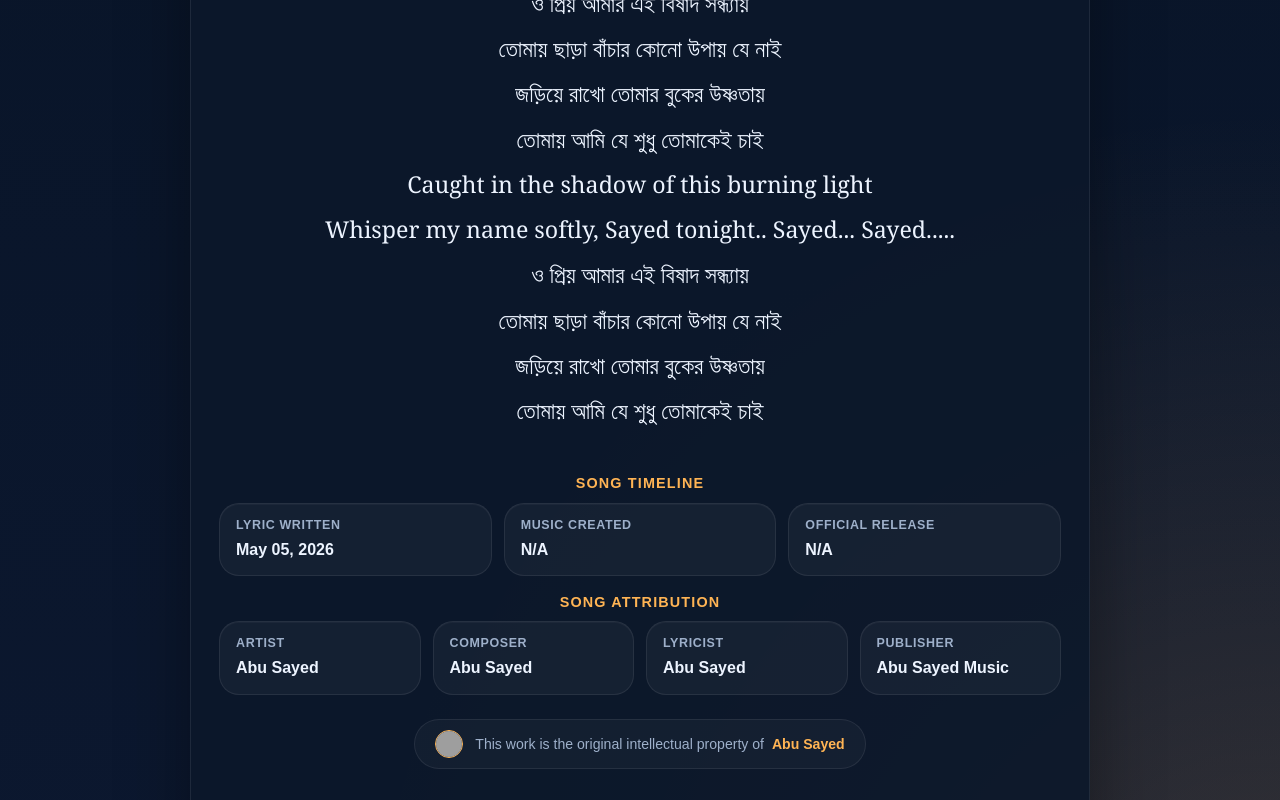
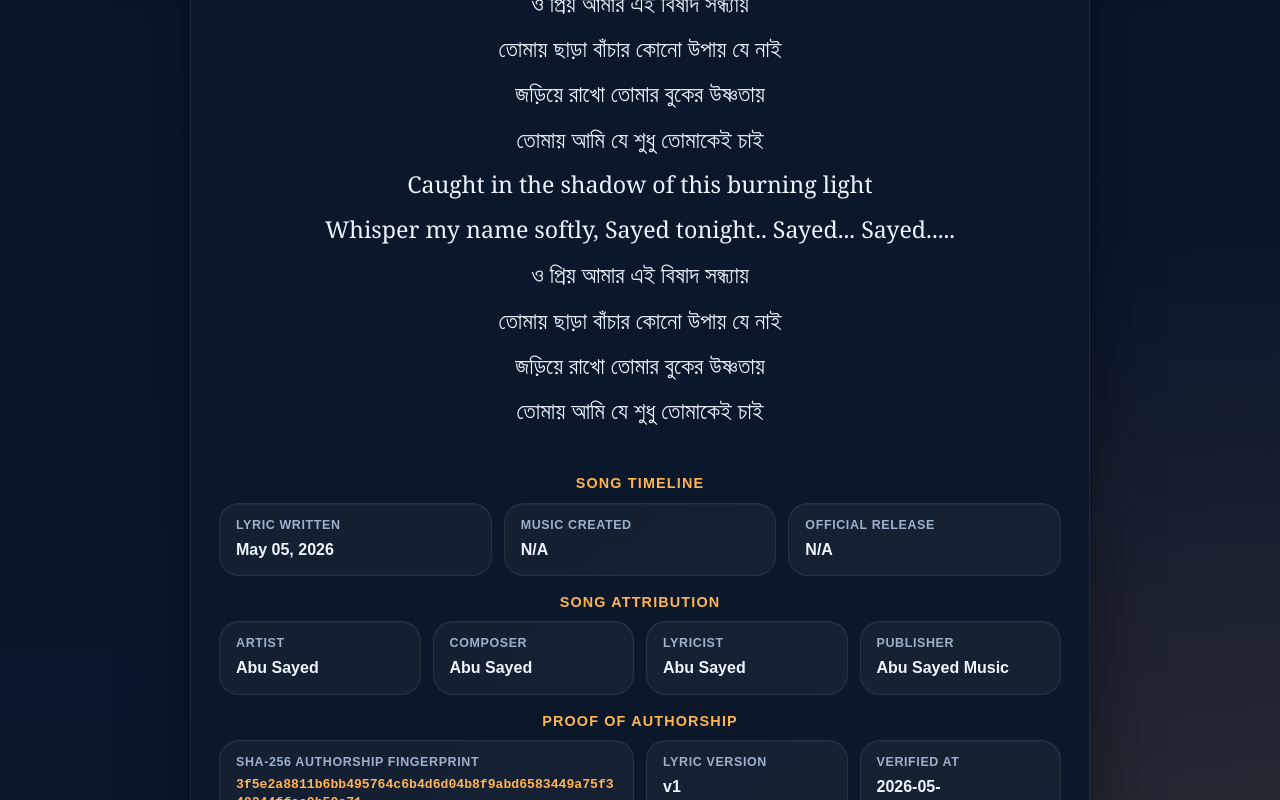
Before and after one commit to ImAbuSayed/bishad-shondhya, a plain HTML site: page index.html in a window 1280 px wide. Shown: the part 2000-2800 px from the top of the page. Drawn offline with Linux system fonts and the light colour scheme; grey boxes are pictures that could not be loaded.

Commit message:
feat: update song assets v1 with signed GPG commit [verified]

```diff
--- a/index.html
+++ b/index.html
@@ -537,7 +537,7 @@
 
         <div class="controls">
             <button class="btn-speak" id="speakBtn" title="Read the lyrics aloud"><span id="speakText">Read Aloud</span></button>
-            <a href="https://music.abusayed.com.bd/Licensing/?https://imabusayed.github.io/bishad-shondhya/" class="btn-license" title="Get licensing for this song" target="_blank">Get a Licensing Quote for Bishad Shondhya</a>
+            <a href="https://music.abusayed.com.bd/Licensing/?https://imabusayed.github.io/bishad-shondhya/" class="btn-license" title="Get licensing for this song" target="_blank">Get License For Bishad Shondhya</a>
 
         </div>
         <br>
@@ -612,6 +612,26 @@
             <div class="meta-card">
                 <span class="meta-label">Publisher</span>
                 <strong>Abu Sayed Music</strong>
+            </div>
+
+                </div>
+            </div>
+
+            <div class="details-block">
+                <div class="details-title">Proof of Authorship</div>
+                <div class="meta-grid">
+
+            <div class="meta-card" style="grid-column: span 2;">
+                <span class="meta-label">SHA-256 Authorship Fingerprint</span>
+                <strong style="word-break: break-all; font-family: monospace; font-size: 0.82rem; color: var(--accent);">3f5e2a8811b6bb495764c6b4d6d04b8f9abd6583449a75f340244ffee0b50c71</strong>
+            </div>
+            <div class="meta-card">
+                <span class="meta-label">Lyric Version</span>
+                <strong>v1</strong>
+            </div>
+            <div class="meta-card">
+                <span class="meta-label">Verified At</span>
+                <strong>2026-05-16T10:40:53.700267</strong>
             </div>
 
                 </div>
```
Also changed, not shown: excerpts/Bridge-Preview.txt (added), excerpts/Chorus-Preview.txt (added), excerpts/Hook-1-Preview.txt (added), excerpts/Hook-2-Preview.txt (added), excerpts/Pre-Chorus-1-Preview.txt (added), excerpts/Pre-Chorus-2-Preview.txt (added), excerpts/Verse-1-Preview.txt (added), excerpts/Verse-2-Preview.txt (added), excerpts/Verse-3-Preview.txt (added), hashes.txt (added), llms.txt, lyrics_backup/2026-05-16_bishad-shondhya-v1.txt (added), manifest.json (added), 1 other file.
